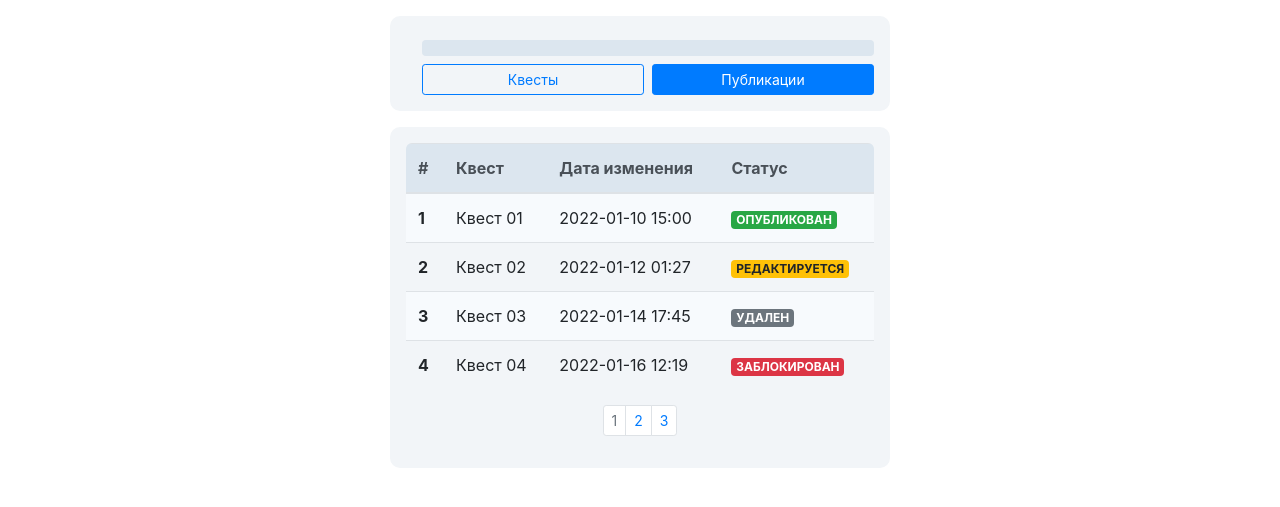
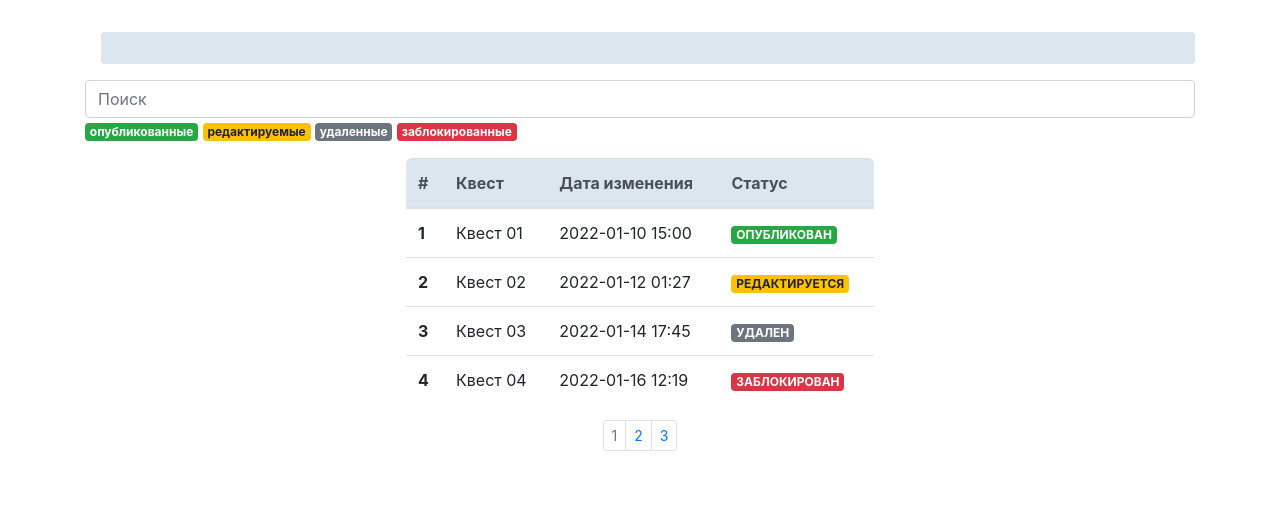
Before and after one commit to Granduca/PYQuest2, a Flask app: template web/profile/templates/profile.html in a window 1280 px wide. Shown: the top 507 px of the page. Run offline with Flask 2, Linux system fonts and the light colour scheme; the template is opened without the code that fills it, so the values that code supplies are empty; some libraries are stand-ins or nearby versions.

Commit message:
fix: style

```diff
--- a/web/profile/static/style.css
+++ b/web/profile/static/style.css
@@ -11,29 +11,32 @@
 }
 
 .articles {
-    font-size: 10px;
+    font-size: 15px;
     color: #a1aab9
 }
 
 .number1 {
+    font-size: 22px;
     font-weight: 500;
 }
 
 .followers {
-    font-size: 10px;
+    font-size: 15px;
     color: #a1aab9
 }
 
 .number2 {
+    font-size: 22px;
     font-weight: 500
 }
 
 .rating {
-    font-size: 10px;
+    font-size: 15px;
     color: #a1aab9
 }
 
 .number3 {
+    font-size: 22px;
     font-weight: 500
 }
 
@@ -51,3 +54,7 @@
 }
 
 .bdr {border-radius: 6px;overflow:hidden;}
+
+.table-row{
+    cursor:pointer;
+}
--- a/web/profile/templates/profile_modal.html
+++ b/web/profile/templates/profile_modal.html
@@ -1,17 +1,24 @@
 <link rel="stylesheet" href="{{ url_for('profile.static', filename='style.css')}}">
-<div class="container d-flex justify-content-center my-3">
-    <div class="card p-3">
-        <div class="d-flex align-items-center">
+<div class="container d-flex justify-content-center mt-3">
+    <div class="flex-row w-100">
+        <div class="flex-column">
+            <div class="d-flex bg-white px-0">
+                <div class="flex-column align-items-center">
                     {% if google_upic %}
                     <div class="image"> <img src="{{google_upic}}" class="rounded" width="155"> </div>
                     {% endif %}
-            <div class="ml-3 w-100">
+                </div>
+                <div class="flex-column align-items-center w-100">
+                    <div class="container d-flex justify-content-between px-0 h-100">
+                        <div class="flex-row ml-3 w-100">
+                            <div class="flex-row">
                                 {% if user_name %}
                                 {% if user_status %}
-                <h4 class="mb-0 mt-0">{{user_name}}</h4> <span class="user_status">{{user_status}}</span>
+                                <h3 class="mb-0 mt-0">{{user_name}}</h3> <span class="user_status">{{user_status}}</span>
                                 {% endif %}
                                 {% endif %}
-                <div class="p-2 mt-2 bg-primary d-flex justify-content-between rounded text-white stats">
+                            </div>
+                            <div class="d-flex flex-row justify-content-between rounded text-white p-3 mt-3 stats">
                                 {% if user_num_quests %}
                                 {% if user_num_readers %}
                                 {% if user_rating %}
@@ -22,8 +29,22 @@
                                 {% endif %}
                                 {% endif %}
                             </div>
-                <div class="button mt-2 d-flex flex-row align-items-center"> <button class="btn btn-sm btn-outline-primary w-100">Квесты</button> <button class="btn btn-sm btn-primary w-100 ml-2">Публикации</button> </div>
                         </div>
                     </div>
                 </div>
             </div>
+        </div>
+        <div class="w-100"></div>
+        <div class="flex-column">
+            <form class="mt-3">
+                <div class="form-group w-100 my-0">
+                    <input type="email" class="form-control" id="profileQuestSearchForm" aria-describedby="searchHelp" placeholder="Поиск">
+                    <a href="" class="badge badge-success flex">опубликованные</a>
+                    <a href="" class="badge badge-warning">редактируемые</a>
+                    <a href="" class="badge badge-secondary">удаленные</a>
+                    <a href="" class="badge badge-danger">заблокированные</a>
+                </div>
+            </form>
+        </div>
+    </div>
+</div>
--- a/web/profile/templates/quest_table.html
+++ b/web/profile/templates/quest_table.html
@@ -1,7 +1,7 @@
-<div class="container d-flex justify-content-center my-3">
-  <div class="card p-3">
+<div class="container d-flex justify-content-center px-0">
+  <div class="card bg-white p-3">
     <div class="quests-table bdr">
-      <table class="table table-striped">
+      <table class="table table-hover">
         <thead class="thead-light">
           <tr>
             <th scope="col">#</th>
@@ -11,25 +11,25 @@
           </tr>
         </thead>
         <tbody>
-          <tr>
+          <tr class="table-row" data-href="#">
             <th scope="row">1</th>
             <td>Квест 01</td>
             <td>2022-01-10 15:00</td>
             <td><span class="badge badge-success text-uppercase">Опубликован</span></td>
           </tr>
-          <tr>
+          <tr class="table-row" data-href="#">
             <th scope="row">2</th>
             <td>Квест 02</td>
             <td>2022-01-12 01:27</td>
             <td><span class="badge badge-warning text-uppercase">Редактируется</span></td>
           </tr>
-          <tr>
+          <tr class="table-row" data-href="#">
             <th scope="row">3</th>
             <td>Квест 03</td>
             <td>2022-01-14 17:45</td>
             <td><span class="badge badge-secondary text-uppercase">Удален</span></td>
           </tr>
-          <tr>
+          <tr class="table-row" data-href="#">
             <th scope="row">4</th>
             <td>Квест 04</td>
             <td>2022-01-16 12:19</td>
--- a/web/quest_editor/templates/quest_editor.html
+++ b/web/quest_editor/templates/quest_editor.html
@@ -202,9 +202,15 @@
         //]]>
     </script>
 
+    <!-- Additional JS -->
     <script>
         $(document).ready(function(){
+            // tooltips
             $('[data-toggle="tooltip"]').tooltip();
+            // table link
+            $(".table-row").click(function() {
+                window.document.location = $(this).data("href");
+            });
         });
     </script>
 
```
Also changed, not shown: web/quest_editor/templates/quest_open_btn_dropdown.html (+5 -5 lines). Lines whose indentation alone changed are shown as unchanged.
